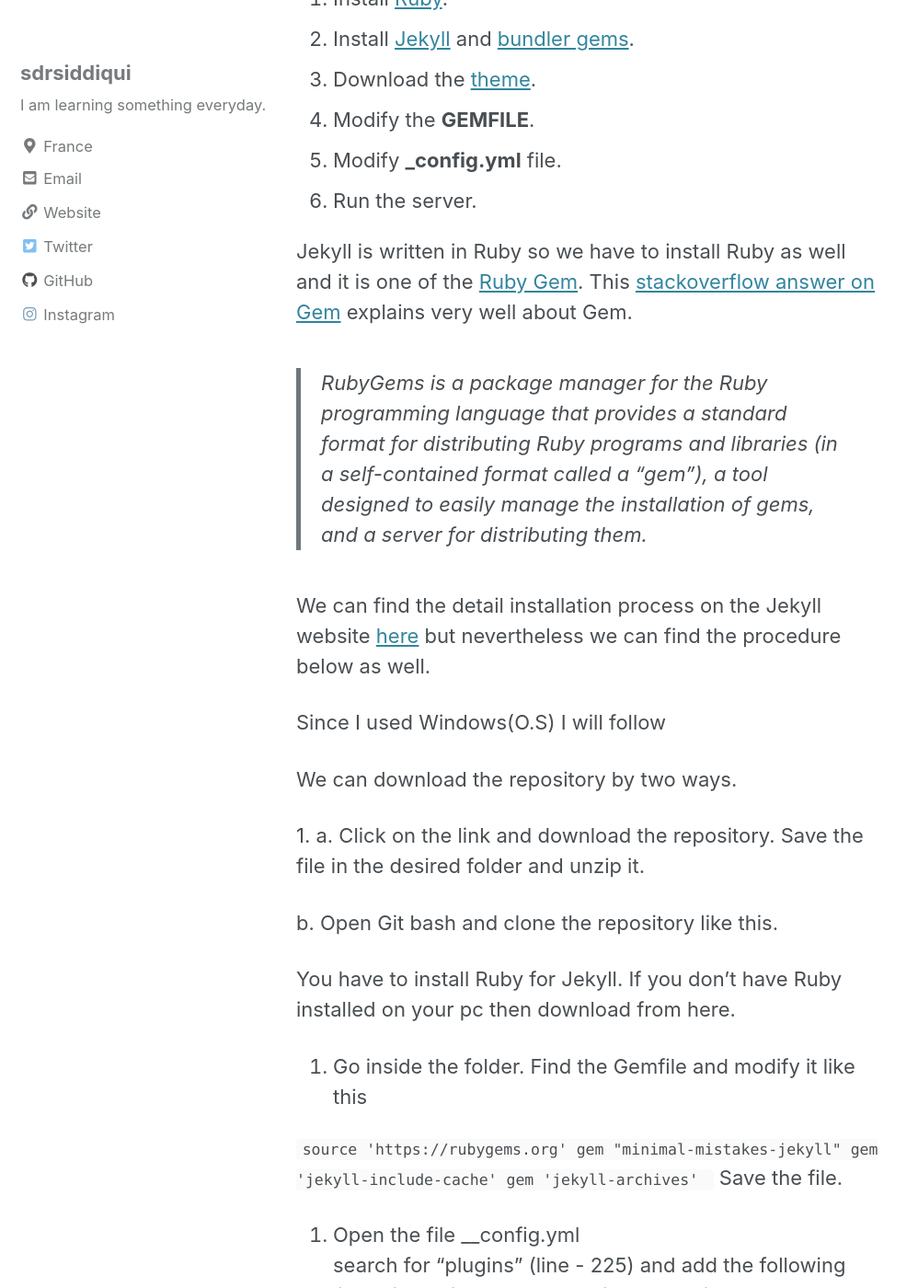
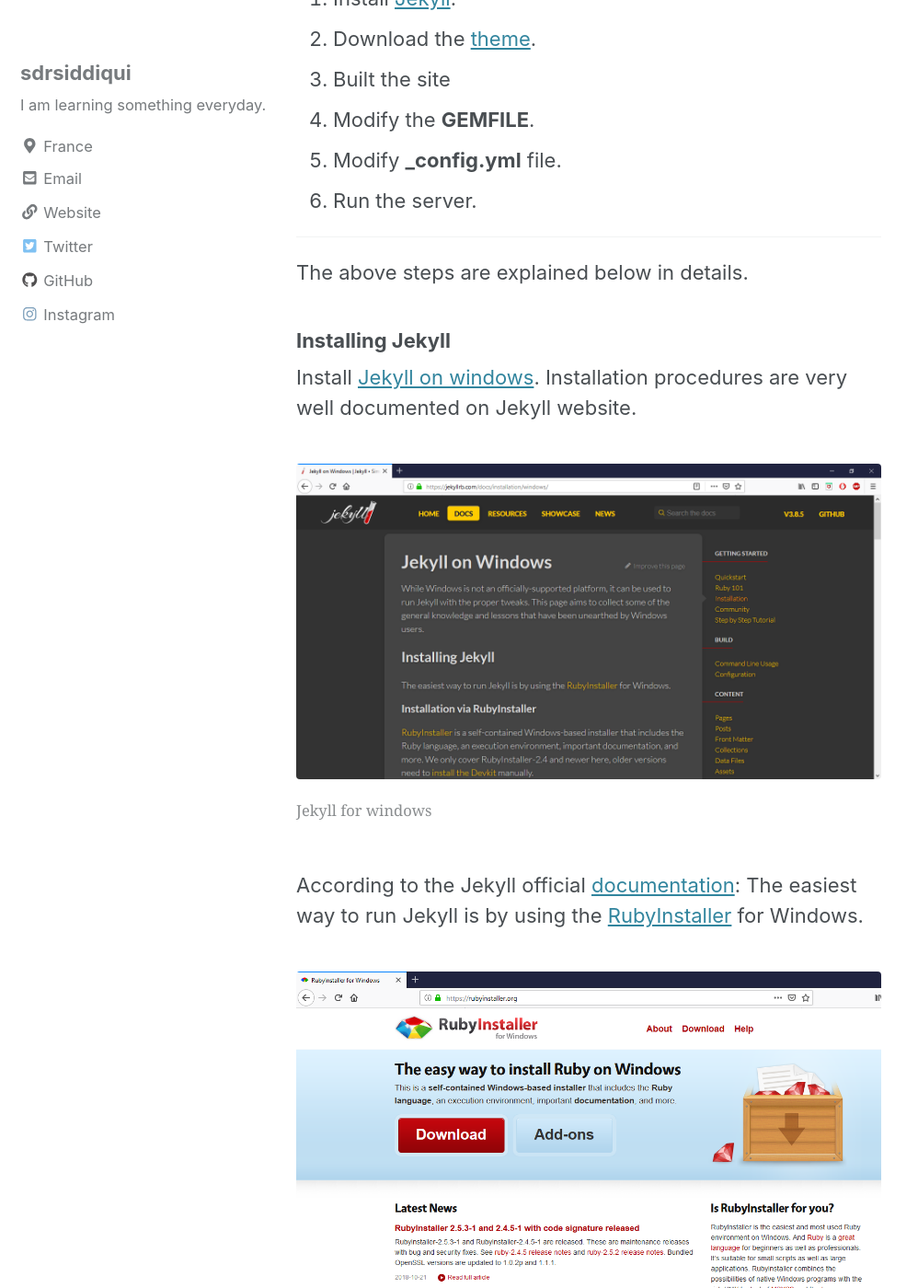
Before and after one commit to sdrsiddiqui/sdrsiddiqui.github.io, a Jekyll site: the page built from _posts/2018-11-29-How to make a blog like this.markdown, in a window 1280 px wide and 1400 px high, scrolled down 2339 px. Shown: the whole window at 92% size, without its empty margins (0-998 px from the left). Built offline with Jekyll 4.4.1, drawn with Linux system fonts in a browser that asks for light colours; cached includes are drawn as plain includes; nearby versions of some CDN libraries; some of the changed text lies outside the part shown.

Commit message:
first post done

````diff
--- a/_posts/2018-11-29-How to make a blog like this.markdown
+++ b/_posts/2018-11-29-How to make a blog like this.markdown
@@ -21,7 +21,8 @@
 
 > In 2009, Jekyll was written in Ruby, by [Tom Preston-Werner](http://tom.preston-werner.com/), GitHub's co-founder.
 
-Though it needs some technical background and a good knowledge of [Markdown](https://www.markdownguide.org/getting-started) and the [Liquid](https://shopify.github.io/liquid/) templating language, which is easy to learn if you have some basics of HTML. Ever since it is getting popular and glimpse of Jekyll popularity can be seen on [Showcase](https://jekyllrb.com/showcase/) and [wiki](https://github.com/jekyll/jekyll/wiki/sites).
+Though it needs some technical background and a good knowledge of [Markdown](https://www.markdownguide.org/getting-started) and the [Liquid](https://shopify.github.io/liquid/) templating language, which are easy to learn if you have some basic knowledge of HTML.
+Ever since it is getting popular and glimpse of Jekyll popularity can be seen on [Showcase](https://jekyllrb.com/showcase/) and [wiki](https://github.com/jekyll/jekyll/wiki/sites).
 
 
 For this blog, I preferred [Jekyll](https://jekyllrb.com/) because of the following reasons.
@@ -46,66 +47,93 @@
 
 ### TL;DR Procedure for creating a blog on Jekyll like this one:
 ---
-1. Install [Ruby](https://rubyinstaller.org/).
-2. Install [Jekyll](https://jekyllrb.com/docs/installation/) and [bundler gems](https://jekyllrb.com/docs/ruby-101/#bundler).
-3. Download the [theme](https://github.com/mmistakes/minimal-mistakes).
-4. Modify the **GEMFILE**.
-5. Modify **_config.yml** file.
-6. Run the server.
+1. Install [Jekyll](https://jekyllrb.com/docs/installation/).
+2. Download the [theme](https://github.com/mmistakes/minimal-mistakes).
+3. Built the site
+3. Modify the **GEMFILE**.
+4. Modify **_config.yml** file.
+5. Run the server.
+
+---
+
+The above steps are explained below in details.
+
+
+### Installing Jekyll ###
+
+Install [Jekyll on windows](https://jekyllrb.com/docs/installation/windows/). Installation procedures are very well documented on Jekyll website.
+
+<figure>
+  <img src="/assets/images/2018-11-29/1_Jekyll.png" alt="Jekyll for windows">
+  <figcaption>Jekyll for windows</figcaption>
+</figure>
+
+According to the Jekyll official [documentation](https://jekyllrb.com/docs/installation/windows/): The easiest way to run Jekyll is by using the [RubyInstaller](https://rubyinstaller.org/) for Windows.
+<figure>
+  <img src="/assets/images/2018-11-29/2_Ruby_installation.png" alt="Ruby installation">
+  <figcaption>Ruby for windows</figcaption>
+</figure>
+
+Jekyll is a  [Ruby Gem](https://jekyllrb.com/docs/ruby-101/#gems). On [stackoverflow](https://stackoverflow.com/questions/5233924/what-is-a-ruby-gem) Gem is explained.
+> Gem is a package manager for the Ruby programming language that provides a standard format for distributing Ruby programs and libraries, a tool designed to easily manage the installation of gems, and a server for distributing them.
 
 
 
-Jekyll is written in Ruby so we have to install Ruby as well and it is one of the [Ruby Gem](https://jekyllrb.com/docs/ruby-101/#gems).
-This [stackoverflow  answer on Gem](https://stackoverflow.com/questions/5233924/what-is-a-ruby-gem) explains very well about Gem.
->  RubyGems is a package manager for the Ruby programming language that provides a standard format for distributing Ruby programs and libraries (in a self-contained format called a "gem"), a tool designed to easily manage the installation of gems, and a server for distributing them.
+### Download the theme ###
 
-We can find the detail installation process on the Jekyll website [here](https://jekyllrb.com/docs/installation/) but nevertheless we can find the procedure below as well.
+I preffered the minimal mistake [theme](https://github.com/mmistakes/minimal-mistakes) created by Michael Rose. I find it simple and elegant theme which is very well [documented](https://mmistakes.github.io/minimal-mistakes/docs/quick-start-guide/).
 
-Since I used Windows(O.S) I will follow
+We can download the theme directly from the link above and save it. I would recommend using Git. Open [Git bash](https://git-scm.com/download/win) and type the following command
 
-We can download the repository by two ways.
+ ```
+ $ git clone https://github.com/mmistakes/minimal-mistakes
+```
+<figure>
+  <img src="/assets/images/2018-11-29/3_Git.png" alt="Git">
+  <figcaption>Downloading minimal mistake theme with Git bash</figcaption>
+</figure>
+
+Change into your new directory. Now, we need to install Bundler in our project folder by the following code.
 
 
-1.
-  a. Click on the link  and  download the repository. Save the file in the desired folder and unzip it.
+ ```
+$ cd minimal-mistakes/
+$ bundle install
+ ```
 
-  b. Open Git bash and clone the repository like this.
+<figure>
+  <img src="/assets/images/2018-11-29/4_Bundle_install.png" alt="Install Bundle with the command">
+  <figcaption>Installing Bundle with Git bash</figcaption>
+</figure>
 
-You have to install Ruby for Jekyll. If you don't have Ruby installed on your pc then download from here.
+> Bundler provides a consistent environment for Ruby projects by tracking and installing the exact gems and versions that are needed.
 
 
-2. Go inside the folder. Find the Gemfile and modify it like this
+### Built the site  ###
 
-``` source 'https://rubygems.org'
-gem "minimal-mistakes-jekyll"
-gem 'jekyll-include-cache'
-gem 'jekyll-archives'
+Build the site and make it available on a local server
+
 ```
-  Save the file.
+$ bundle exec jekyll serve
+```
 
-3. Open the file __config.yml
-   search for "plugins" (line - 225) and add the following lines
-    -jekyll-include-cache
-    -jekyll-archives
+<figure>
+  <img src="/assets/images/2018-11-29/5_Build_the_site.png" alt="Built the Jekyll site by simple command">
+  <figcaption>Built the Jekyll site </figcaption>
+</figure>
 
-    search for jekyll-archives and uncomment the lines from 262 till 270
+Now browse to http://localhost:4000 and you will see your sites
 
-
-4. Open the bash
-
-
-
-ATOM
-
-markdown-preview
-
-
+<figure>
+  <img src="/assets/images/2018-11-29/6_Localhost_site.png" alt="Built the Jekyll site by simple command">
+  <figcaption>Built the Jekyll site </figcaption>
+</figure>
 
 ---
 #### REFERENCES
 1. https://jekyllrb.com/
-2.  https://github.com/jekyll/jekyll/wiki/sites
-3.  https://jekyllrb.com/showcase/
+2. https://github.com/jekyll/jekyll/wiki/sites
+3. https://jekyllrb.com/showcase/
 4. https://rubyinstaller.org/
-4.  https://github.com/adam-p/markdown-here/wiki/Markdown-Here-Cheatsheet#emphasis
+4. https://github.com/adam-p/markdown-here/wiki/Markdown-Here-Cheatsheet#emphasis
 5. https://jekyllrb.com/docs/ruby-101/#gems
````
Also changed, not shown: assets/images/2018-11-29/1_Jekyll.PNG (added), assets/images/2018-11-29/2_Ruby_installation.PNG (added), assets/images/2018-11-29/3_Git.PNG (added), assets/images/2018-11-29/4_Bundle_install.PNG (added), assets/images/2018-11-29/5_Build_the_site.PNG (added), assets/images/2018-11-29/6_Localhost_site.PNG (added), 9 other files.
